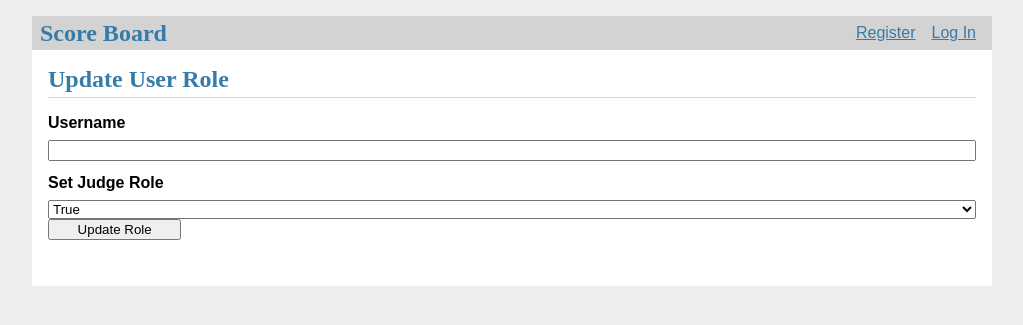
After one commit to alex1792/Scoreboard, a Flask app: page /admin in a window 1280 px wide. The commit adds this page. Shown: the top 325 px of the page, without its empty margins (128-1151 px from the left). Run offline with Flask 3, Linux system fonts and the light colour scheme.

Commit message:
0405 Commit
Add the function of managing users to be an umpire or not. Now only 'alex' can access the manage page.

```diff
--- a/app/__init__.py
+++ b/app/__init__.py
@@ -3,7 +3,7 @@ from flask import Flask
 from config import Config
 from flask_login import LoginManager, current_user
 from .db import Database, User
-from .routes import home_blueprint, scoreboard_blueprint, umpire_blueprint
+from .routes import home_blueprint, scoreboard_blueprint, umpire_blueprint, admin_blueprint
 from .extensions import socketio
 
 def create_app(config_class=Config):
@@ -39,6 +39,7 @@ def create_app(config_class=Config):
     app.register_blueprint(home_blueprint)
     app.register_blueprint(scoreboard_blueprint)
     app.register_blueprint(umpire_blueprint)
+    app.register_blueprint(admin_blueprint)
     from . import auth
     app.register_blueprint(auth.bp)
 
--- a/app/blueprints.py
+++ b/app/blueprints.py
@@ -3,3 +3,4 @@ from flask import Blueprint
 home_blueprint = Blueprint('home_blueprint', __name__, template_folder='templates')
 scoreboard_blueprint = Blueprint('scoreboard_blueprint', __name__, template_folder='templates')
 umpire_blueprint = Blueprint('umpire_blueprint', __name__, template_folder='templates')
+admin_blueprint = Blueprint('admin_blueprint', __name__, template_folder='templates')
--- a/app/db.py
+++ b/app/db.py
@@ -143,6 +143,10 @@ class Database:
         else:
             return None
 
+    # set user as umpire or not
+    def set_umpire(self, username, is_umpire):
+        self.cursor.execute('UPDATE users SET is_judge = ? WHERE username = ?', (is_umpire, username,))
+
     # close database when terminate
     def close(self):
         self.conn.close()
--- a/app/routes.py
+++ b/app/routes.py
@@ -1,11 +1,14 @@
 import functools
-from flask import render_template, redirect, url_for, request
+import sqlite3
+from flask import Flask, render_template, redirect, url_for, request
 from flask_login import current_user, login_required
-from .blueprints import home_blueprint, scoreboard_blueprint, umpire_blueprint
+from .blueprints import home_blueprint, scoreboard_blueprint, umpire_blueprint, admin_blueprint
 from .db import Database
 from .form import ScoreForm
 from .extensions import socketio
 
+app = Flask(__name__)
+app.config['DATABASE'] = 'database.db'
 
 @home_blueprint.route('/')
 def home():
@@ -53,7 +56,7 @@ def update_score():
         # broadcast updated score to all clients viewing the this match
         match_info = db.get_match_info()
         data = {'score1': match_info['score1'], 'score2': match_info['score2']}
-        print(data)
+        # print(data)
         socketio.emit('score_update', data,namespace='/scoreboard', room=None, include_self=True)
 
 
@@ -76,3 +79,31 @@ def handle_connect():
 @socketio.on('disconnect', namespace='/scoreboard')
 def handle_disconnect():
     print(f"User {request.sid} has disconnected with the live scoreboard")
+
+
+@admin_blueprint.route('/admin', methods=['POST', 'GET'])
+def set_umpire():
+    if request.method == 'POST':
+        username = request.form['username']
+        is_judge = request.form['is_judge'] == 'true'
+        print(is_judge)
+
+        # connect to database and update the user is_judge status
+        db = Database.get_db()
+        cursor = db.cursor()
+        cursor.execute('UPDATE users SET is_judge = ? WHERE username = ?', (is_judge, username,))
+        db.commit()
+
+        # broadcast to the user so the stataus is now changed
+        data = {'username':username, 'is_judge':is_judge}
+        socketio.emit('user_role_updated', data, namespace='/admin', room=None, include_self=True)
+
+        # redirect to home
+        return redirect(url_for('home_blueprint.home'))
+    else:
+        # print("set_umpire()")
+        return render_template('scoreboard/admin.html')
+
+@socketio.on('connect', namespace='/admin')
+def admin_connect():
+    print("User is connected to /admin namespace")
--- a/app/templates/base.html
+++ b/app/templates/base.html
@@ -24,3 +24,17 @@
   {% endfor %}
   {% block content %}{% endblock %}
 </section>
+
+<script src="https://cdn.socket.io/4.8.1/socket.io.min.js" integrity="sha384-mkQ3/7FUtcGyoppY6bz/PORYoGqOl7/aSUMn2ymDOJcapfS6PHqxhRTMh1RR0Q6+" crossorigin="anonymous"></script>
+<!-- 在此处添加全局脚本或扩展点 -->
+<!-- <script src="{{ url_for('static', filename='socketio.js') }}"></script> include Socket.IO client library -->
+<script>
+    // global Socket.IO client logic
+    const socket = io('/admin'); // connect to namespace '/admin'
+    socket.on('user_role_updated', (data) => {
+        console.log('User role updated:', data);
+        // update page logic
+    });
+</script>
+
+{% block scripts %}{% endblock %}
--- /dev/null
+++ b/app/templates/scoreboard/admin.html
@@ -0,0 +1,23 @@
+{% extends 'base.html' %}
+
+{% block header %}
+  <h1>{% block title %}Update User Role{% endblock %}</h1>
+{% endblock %}
+
+{% block content %}
+  <form method="post">
+    <!-- Username input -->
+    <label for="username">Username</label>
+    <input name="username" id="username" required>
+
+    <!-- Dropdown menu for is_judge -->
+    <label for="is_judge">Set Judge Role</label>
+    <select name="is_judge" id="is_judge" required>
+      <option value="true">True</option>
+      <option value="false">False</option>
+    </select>
+
+    <!-- Submit button -->
+    <input type="submit" value="Update Role">
+  </form>
+{% endblock %}
```
Also changed, not shown: app/templates/scoreboard/home.html (+3 -16 lines), README.md, database.db.
